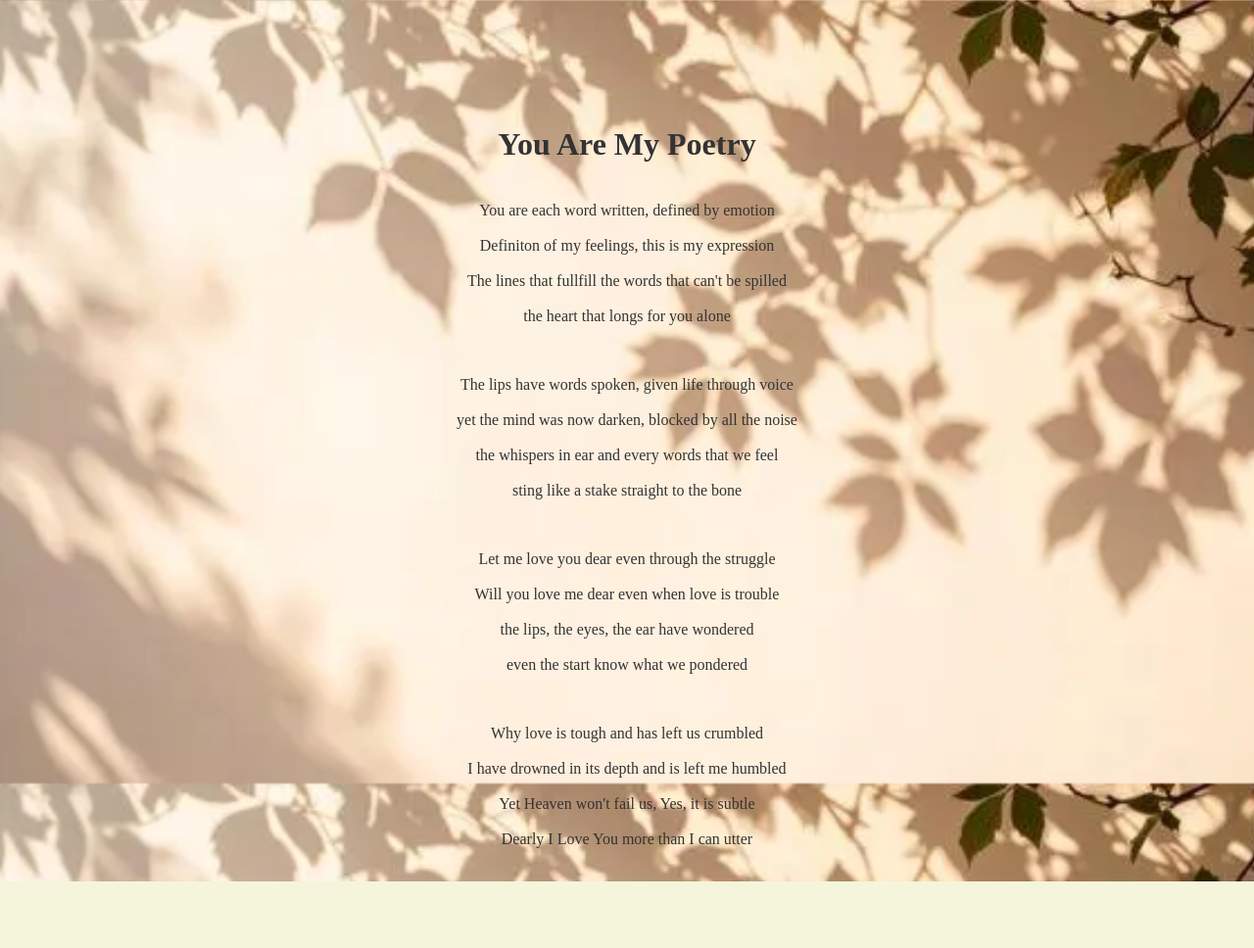
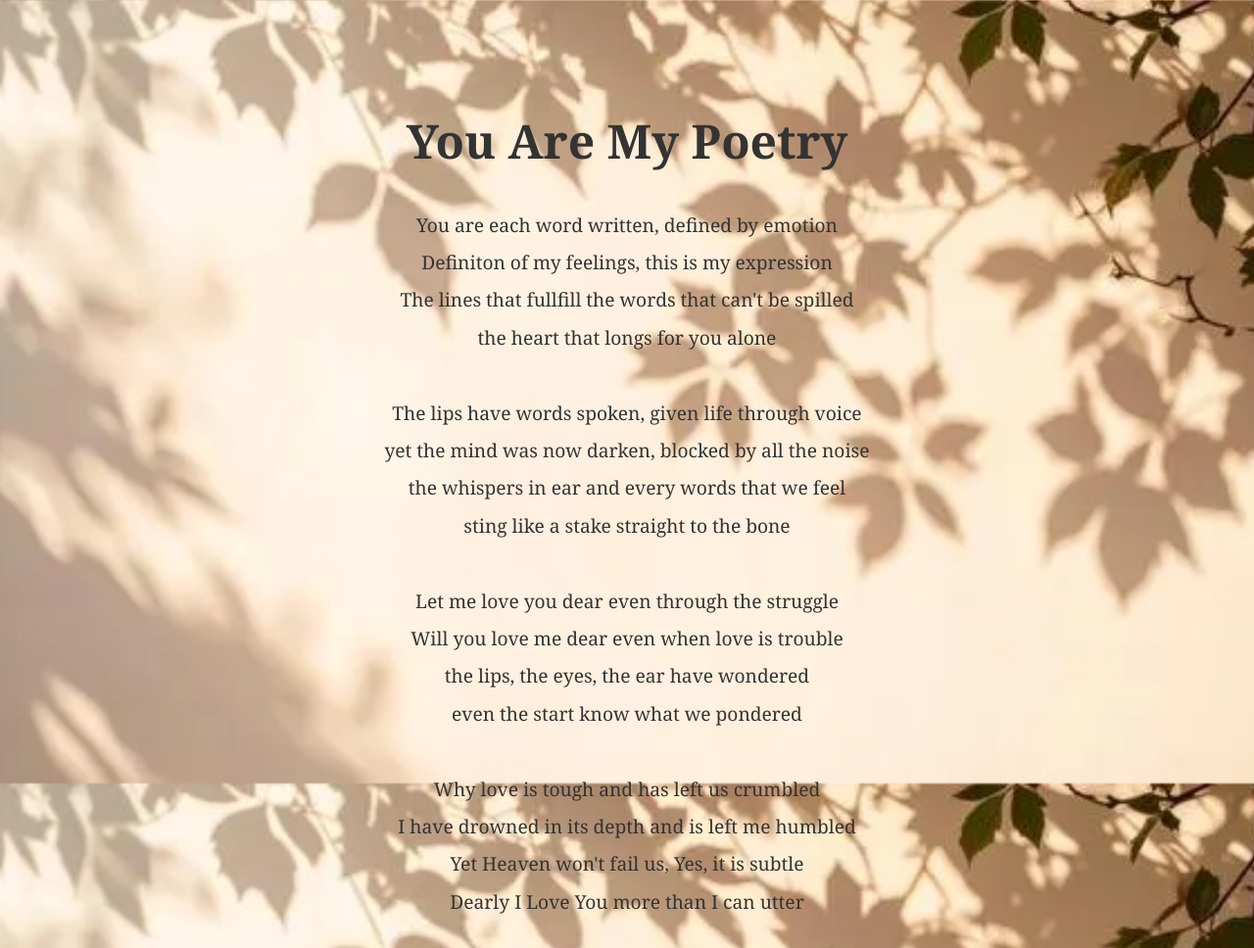
Before and after one commit to ldsshaireyjohn-sys/poetry-staging, a plain HTML site: page index.html in a window 1280 px wide. Shown: the whole page at 98% size. Before the commit the page ends 900 px from the top, so only its background shows below. Drawn offline with Linux system fonts and the light colour scheme.

Commit message:
refac: Transferred the the css a different file

```diff
--- a/index.html
+++ b/index.html
@@ -1,40 +1,9 @@
 <!DOCTYPE HTML>
 <html>
 <head>
-	<style>
 
-		body{
-			text-align: center;
-			font-family Georgia, serif
-			line-height: 1.8;
-			padding-top: 50px;
-			background-color: #F5F5DC;
-			color: #333;
-
-			background-image: url('flower.png');
-			background-size: cover;
-			background-repeat: no-repeat;
-			background-attachment: fixed;
-
-		}
-
-		h1{
-			text-align: center;
-			font-family Georgia, serif
-			line-height: 1.8;
-			padding-top: 50px;
-			font-size: 3rem
-			color: #333;
-		}
-
-		p{
-			font-size: 1.4rem
-			line-height: 2;
-			margin-bottom; 30px;
-			margin-top; 30px;
-			white-space: pre-line;
-		}
-	</style>
+	<meta name="viewport" content="width=device-width, initial-scale=1.0">
+	<link rel="stylesheet" href="/poetry.css">
 </head>
 
 <body>
--- /dev/null
+++ b/poetry.css
@@ -0,0 +1,31 @@
+body{
+	text-align: center;
+	font-family: 'Georgia', serif;
+	line-height: 1.3;
+	padding-top: 30px;
+	background-color: #F5F5DC;
+	color: #333;
+
+	background-image: url('/flower.png');
+	background-size: cover;
+	background-repeat: no-repeat;
+	background-attachment: fixed;
+
+}
+
+h1{
+	text-align: center;
+	font-family: 'Georgia', serif;
+	line-height: 1;
+	padding-top: 50px;
+	font-size: 3rem;
+	color: #333;
+}
+
+p{
+	font-size: 1.2rem;
+	line-height: 1;
+	margin-bottom; 30px;
+	margin-top; 10px;
+	white-space: pre-line;
+}
```
